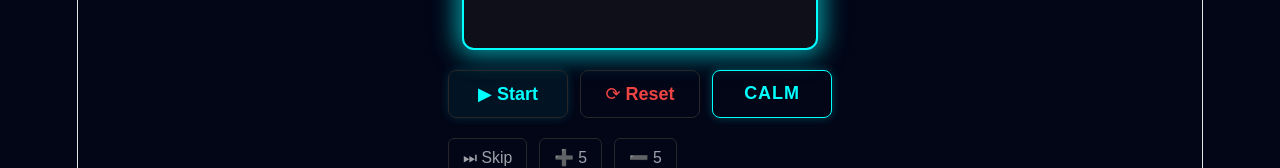
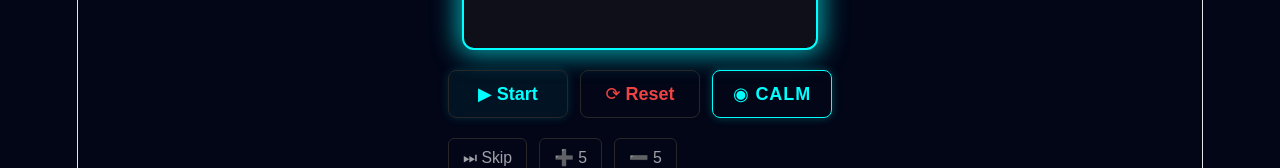
Before and after one commit to FinchDefense/flowstate-app, a React (Vite) app: page / in a window 1280 px wide. Shown: the part 324-492 px from the top of the page. Built offline with nearby package versions, Linux system fonts and the light colour scheme.

Commit message:
Add little pills to the toggle button, fix some logic errors

```diff
--- a/src/components/Timer.tsx
+++ b/src/components/Timer.tsx
@@ -10,13 +10,13 @@ export function Timer() {
   const[glowIntensity, setGlowIntensity] = useState<number>(0.6);
   const[glowBlur, setGlowBlur] = useState<number>(25);
   const[glowSpread, setGlowSpread] = useState<number>(5);
-  const [currentMood, setCurrentMood] = useState<'energetic' | 'calm' | 'creative' | 'focused'>('calm');
+  const [currentMood, setCurrentMood] = useState<'⚡ ENERGETIC' | '◉ CALM' | '✦ CREATIVE' | '◎ FOCUSED'>('◉ CALM');
 
   const moodColors = {
-    energetic: ['#ff6b6b', '#ff9f43', '#f0932b', '#ff7979'],
-    calm: ['#00ffff', '#4d96ff', '#00d2d3', '#7bed9f'],
-    creative: ['#ff6bd6', '#a66bff', '#ff00ff', '#7b2ffc'],
-    focused: ['#6bcb77', '#00d4ff', '#7dd3fc', '#fcd34d']
+    '⚡ ENERGETIC': ['#ff6b6b', '#ff9f43', '#f0932b', '#ff7979'],
+    '◉ CALM': ['#00ffff', '#4d96ff', '#00d2d3', '#7bed9f'],
+    '✦ CREATIVE': ['#ff6bd6', '#a66bff', '#ff00ff', '#7b2ffc'],
+    '◎ FOCUSED': ['#6bcb77', '#00d4ff', '#7dd3fc', '#fcd34d']
   };
 
   useEffect(() => {
@@ -43,14 +43,16 @@ export function Timer() {
   };
 
   const toggleMood = () => {
-    const moods = ['energetic', 'calm', 'creative', 'focused'];
+    const moods = ['⚡ ENERGETIC', '◉ CALM', '✦ CREATIVE', '◎ FOCUSED'];
     const currentIndex = moods.indexOf(currentMood);
     const nextIndex = (currentIndex + 1) % moods.length;
     setCurrentMood(moods[nextIndex] as typeof currentMood);
+    getRandomColor();
   }
 
   const startTimer = () => {
     if (timerRef.current !== null) return;
+    setIsRunning(true);
     timerRef.current = setInterval(() => {
       setTime((prevTime) => {
         if (prevTime <= 1) {
```
